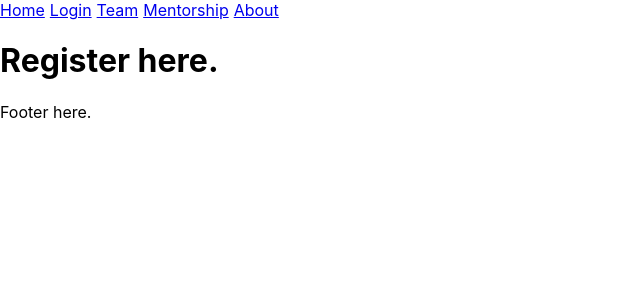
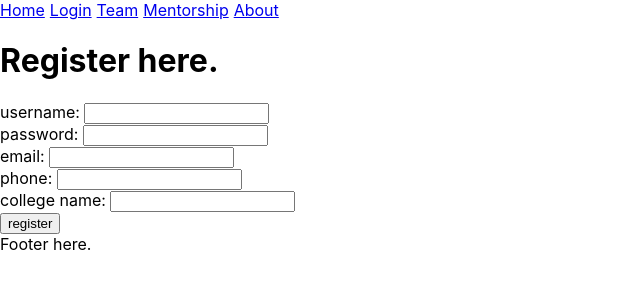
Before and after one commit to NexHack/web, a React (Create React App) app: page /register in a window 1280 px wide. Shown: the top 300 px of the page, without its empty margins (0-640 px from the left). Built offline with nearby package versions, Linux system fonts and the light colour scheme.

Commit message:
New User Registeration v20201107.9a

```diff
--- a/src/components/Login.js
+++ b/src/components/Login.js
@@ -30,7 +30,7 @@ const Login = () => {
         <div>
           password:{' '}
           <input
-            type='text'
+            type='password'
             value={password}
             name='Password'
             onChange={({ target }) => setPassword(target.value)}
--- a/src/components/Register.js
+++ b/src/components/Register.js
@@ -1,13 +1,94 @@
+import { useState } from 'react'
+import registerService from '../services/register'
+
 /*
- *Name*
- *Email*
- *Password*
- *Mobile*
- *College name
+ *username*
+ *password*
+ *email*
+ *college_name
+ *mobile_num*
  */
-const Register = () => (
-  <div>
-    <h1>Register here.</h1>
-  </div>
-)
+const Register = () => {
+  const [username, setUsername] = useState('')
+  const [password, setPassword] = useState('')
+  const [email, setEmail] = useState('')
+  const [collegeName, setCollegeName] = useState('')
+  const [mobile, setMobile] = useState('')
+
+  const handleRegister = async event => {
+    event.preventDefault()
+    const newUser = {
+      username,
+      password,
+      email,
+      user_detail: {
+        college_name: collegeName,
+        mobile_num: mobile,
+      },
+    }
+    await registerService.create(newUser)
+
+    setUsername('')
+    setPassword('')
+    setEmail('')
+    setCollegeName('')
+    setMobile('')
+  }
+
+  return (
+    <div>
+      <h1>Register here.</h1>
+      <form onSubmit={handleRegister}>
+        <div>
+          username:{' '}
+          <input
+            type='text'
+            value={username}
+            name='Username'
+            onChange={({ target }) => setUsername(target.value)}
+          />
+        </div>
+        <div>
+          password:{' '}
+          <input
+            type='text'
+            value={password}
+            name='Password'
+            onChange={({ target }) => setPassword(target.value)}
+          />
+        </div>
+        <div>
+          email:{' '}
+          <input
+            type='email'
+            value={email}
+            name='email'
+            onChange={({ target }) => setEmail(target.value)}
+          />
+        </div>
+        <div>
+          phone:{' '}
+          <input
+            type='text'
+            value={mobile}
+            name='mobile'
+            onChange={({ target }) => setMobile(target.value)}
+          />
+        </div>
+        <div>
+          college name:{' '}
+          <input
+            type='text'
+            value={collegeName}
+            name='collegeName'
+            onChange={({ target }) => setCollegeName(target.value)}
+          />
+        </div>
+        <button id='registerBtn' type='submit'>
+          register
+        </button>
+      </form>
+    </div>
+  )
+}
 export default Register
--- /dev/null
+++ b/src/services/register.js
@@ -0,0 +1,14 @@
+import axios from 'axios'
+
+const baseUrl = '/api/register/'
+
+const create = async newObject => {
+  const response = await axios.post(baseUrl, newObject)
+  return response.data
+}
+
+const registerService = {
+  create,
+}
+
+export default registerService
```
